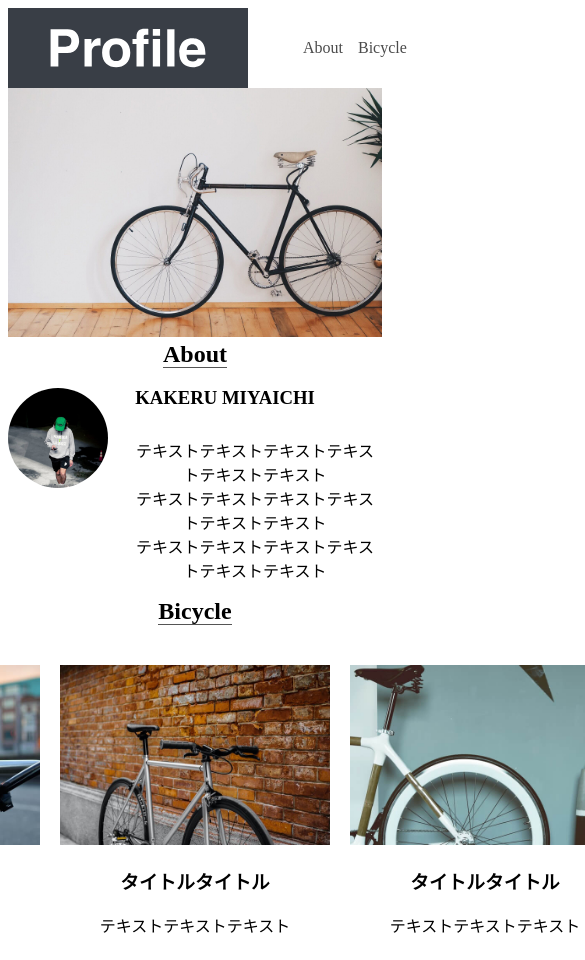
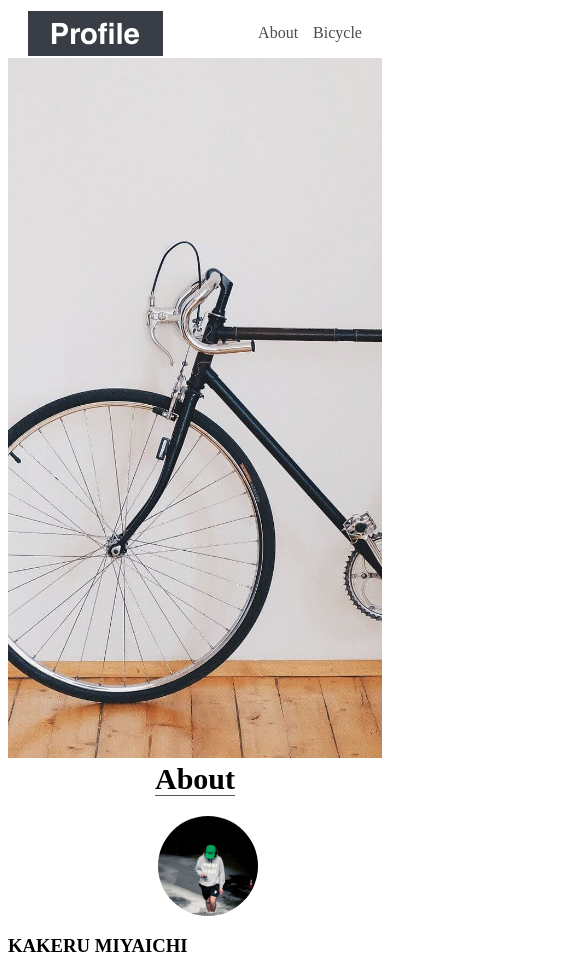
Before and after one commit to taka0713/html-practice-bicycle, a plain HTML site: page index.html in a window 390 px wide. Shown: the top 960 px of the page, 585 px wide, since content can reach past the window. Drawn offline with Linux system fonts and the light colour scheme; a script that the page names is missing.

Commit message:
20220410

```diff
--- a/css/style.css
+++ b/css/style.css
@@ -2,6 +2,11 @@
  .container{
     /*max-width: 100%;*/
  }
+
+.header-logo{
+    width: 120px;
+    height: 40px;
+}
 
 a {
     text-decoration: none;
@@ -22,6 +27,8 @@ li{
     border-radius: 50%;
     margin-right: 20px;
     margin-top: 20px;
+    width: 100px;
+    height: 100px;
 }
 
 .container1{
@@ -47,6 +54,11 @@ h2{
     margin-top: 40px;
 }
 
+.container2 img{
+    width: 270px;
+    height: 180px;
+}
+
 footer{
     text-align: center;
     font-size: 10px;
@@ -61,6 +73,10 @@ header .wrapper {
 .wrapper{
     max-width: 100%;
     text-align: center;
+}
+
+.wrapper1{
+    width: 100%;
 }
 
 .window1{
@@ -80,12 +96,40 @@ header .wrapper {
 }
 
 
-@media screen and (max-width:639px) {
+@media screen and (max-width:480px) {
     .header-logo{
-        width: 240px;
-        height: 80px;
+        width: 135px;
+        height: 45px;
     }
 
+    h2{
+        font-size: 30px;
+    }
 
+    .container{
+        width: 100%;
+        height: 100%;
+     }
+
+     .wrapper1{
+        width: 100%;
+        height: 700px;
+        object-fit: cover;
+     }
+
+    .container1{
+        display: flex;
+        flex-direction: column;
+        text-align: left;
+    }
+
+    .gazou{
+        margin-left: 150px;
+    }
+
+    .container2{
+        display: flex;
+        flex-direction: column;
+    }
 
     }
--- a/index.html
+++ b/index.html
@@ -7,8 +7,7 @@
   <title>BICYCLE</title>
   <meta name="description" content="The HTML5 Herald">
   <meta name="author" content="SitePoint">
-  <meta name=”viewport” content=”width=device-width, initial-scale=1.0″>
-
+  <meta name="viewport" content="width=device-width, initial-scale=1, minimum-scale=1, maximum-scale=1, user-scalable=no">
 
   <link rel="stylesheet" href="./css/style.css">
 
@@ -21,7 +20,7 @@
   <script src="js/scripts.js"></script>
   <header class="wrapper">
     <div class="wrapper">
-      <img src="./img/logo.svg"  width="120px" height="40px" class="header-logo">
+      <img src="./img/logo.svg" class="header-logo">
       <nav class="pc-nav">
         <ul>
           <li><a href="#about">About</a></li>
@@ -32,11 +31,11 @@
   </header>
   <div class="main wrapper">
     <div class="container">
-      <img src="./img/mainvisual.jpg" style="width:100%">
+      <img src="./img/mainvisual.jpg" class="wrapper1">
     </div>
     <h2 id="about">About</h2>
       <div class="container1">
-        <img src="./img/about.jpg" width="100px" height="100px" class="gazou">
+        <img src="./img/about.jpg" class="gazou">
           <div class="container3">
             <h3 class="oya">KAKERU MIYAICHI</h3>
             <p class="kakeru">テキストテキストテキストテキストテキストテキスト<br>テキストテキストテキストテキストテキストテキスト<br>テキストテキストテキストテキストテキストテキスト</p>
@@ -45,17 +44,17 @@
     <h2 id="bicycle">Bicycle</h2>
       <div class="container2">
         <div class="window1">
-          <img src="./img/bicycle1.jpg" width="270px" height="180px">
+          <img src="./img/bicycle1.jpg">
           <h3>タイトルタイトル</h3>
           <p>テキストテキストテキスト</p>
         </div>
         <div class="window2">
-          <img src="./img/bicycle2.jpg" width="270px" height="180px">
+          <img src="./img/bicycle2.jpg">
           <h3>タイトルタイトル</h3>
           <p>テキストテキストテキスト</p>
         </div>
         <div class="window3">
-          <img src="./img/bicycle3.jpg" width="270px" height="180px">
+          <img src="./img/bicycle3.jpg">
           <h3>タイトルタイトル</h3>
           <p>テキストテキストテキスト</p>
         </div>
```
